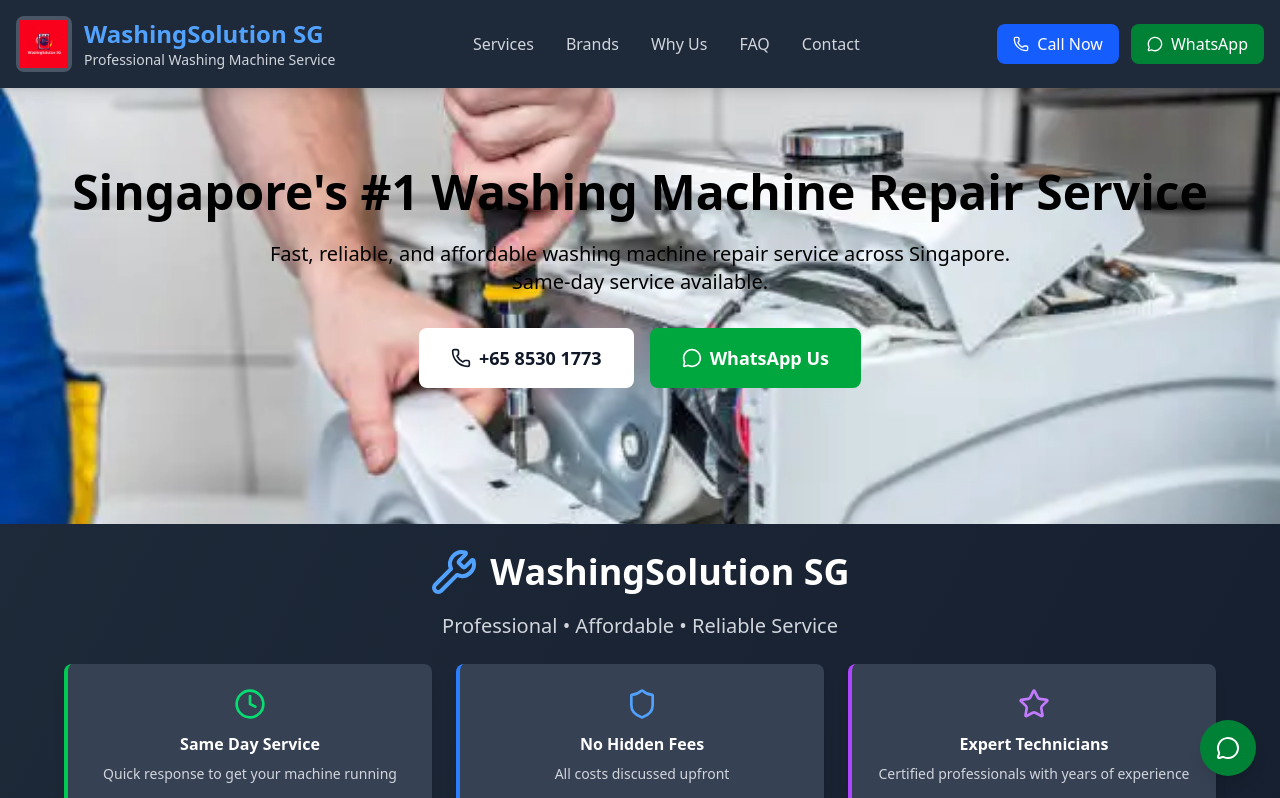
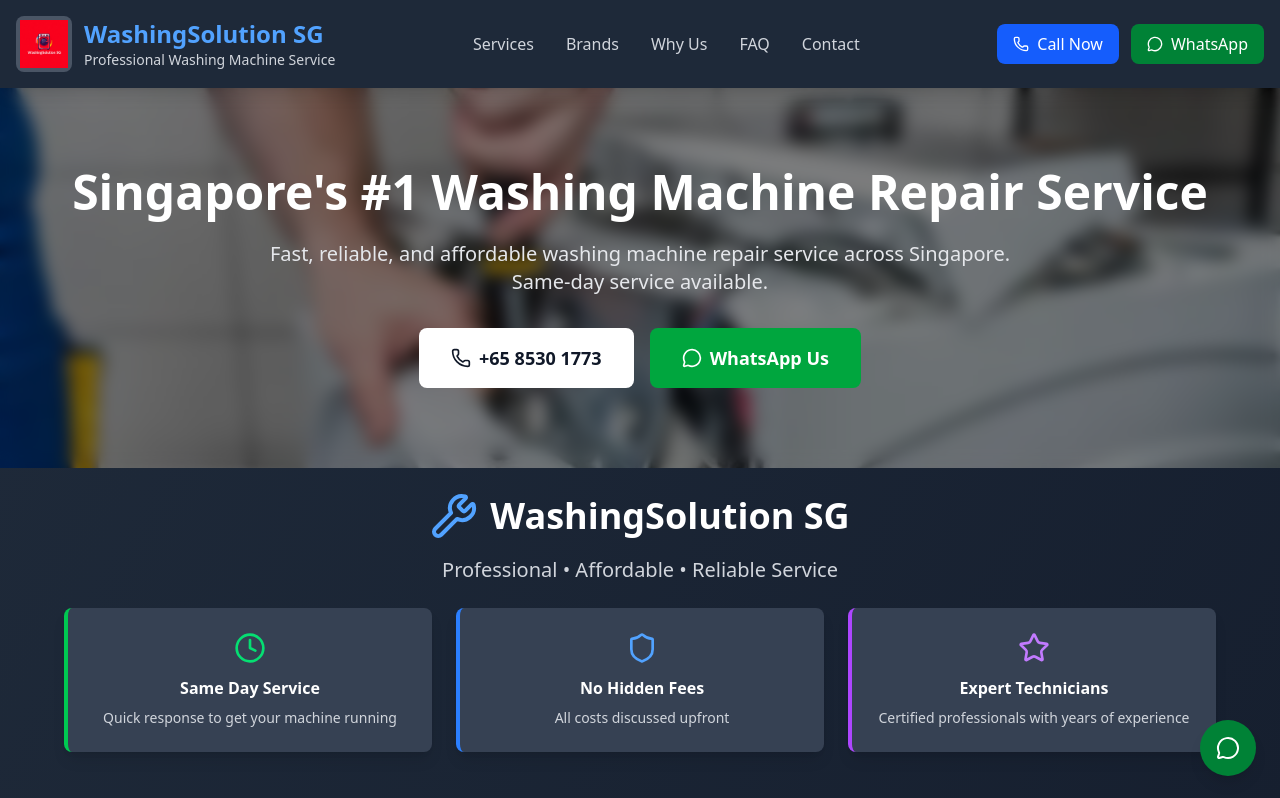
Before and after one commit to Jonymoin/washingsolutionsg, a React (Vite) app: page / in a window 1280 px wide. Shown: the top 798 px of the page. Built offline with nearby package versions, Linux system fonts and the light colour scheme.

Commit message:
Initial commit

```diff
--- a/src/Washing.jsx
+++ b/src/Washing.jsx
@@ -175,25 +175,45 @@
       </header>
 
       {/* Hero Section */}
-      <section className="bg-gradient-to-r from-gray-800 to-gray-900 text-black py-20 bg-[url('/washing1.webp')] bg-cover bg-center">
-        <div className="container mx-auto px-4 text-center">
-          <h1 className="text-5xl font-bold mb-6">Singapore's #1 Washing Machine Repair Service</h1>
-          <p className="text-xl mb-8 max-w-3xl mx-auto">Fast, reliable, and affordable washing machine repair service across Singapore. Same-day service available.</p>
+   <section className="relative py-20 bg-[url('/washing1.webp')] bg-cover bg-center">
+
+  {/* Blur overlay */}
+  <div className="absolute inset-0 bg-black/50 backdrop-blur-sm"></div>
+
+  {/* Content */}
+  <div className="relative container mx-auto px-4 text-center text-white">
+    <h1 className="text-5xl font-bold mb-6">
+      Singapore's #1 Washing Machine Repair Service
+    </h1>
+
+    <p className="text-xl mb-8 max-w-3xl mx-auto text-gray-200">
+      Fast, reliable, and affordable washing machine repair service across Singapore. Same-day service available.
+    </p>
+
     <div className="flex flex-col sm:flex-row justify-center space-y-4 sm:space-y-0 sm:space-x-4">
-            <a href={`tel:+6585301773`} onClick={handleClick} className="bg-white text-gray-900 px-8 py-4 rounded-lg font-bold text-lg hover:bg-gray-100 transition-colors flex items-center justify-center space-x-2">
+      <a
+        href="tel:+6585301773"
+        onClick={handleClick}
+        className="bg-white text-gray-900 px-8 py-4 rounded-lg font-bold text-lg hover:bg-gray-100 transition-colors flex items-center justify-center space-x-2"
+      >
         <Phone className="h-5 w-5" />
         <span>+65 8530 1773</span>
       </a>
-            <a href={whatsappLink} onClick={handleClick} target="_blank" rel="noopener noreferrer" className="bg-green-600 text-white px-8 py-4 rounded-lg font-bold text-lg hover:bg-green-700 transition-colors flex items-center justify-center space-x-2">
+
+      <a
+        href={whatsappLink}
+        onClick={handleClick}
+        target="_blank"
+        rel="noopener noreferrer"
+        className="bg-green-600 text-white px-8 py-4 rounded-lg font-bold text-lg hover:bg-green-700 transition-colors flex items-center justify-center space-x-2"
+      >
         <MessageCircle className="h-5 w-5" />
         <span>WhatsApp Us</span>
       </a>
     </div>
   </div>
-        <div className='mt-14'>
+</section>
 
-        </div>
-      </section>
        <WashingMachineService />
       {/* Services Section */}
       <section id="services" className="py-16 bg-gray-800">
```
Lines whose indentation alone changed are shown as unchanged.
